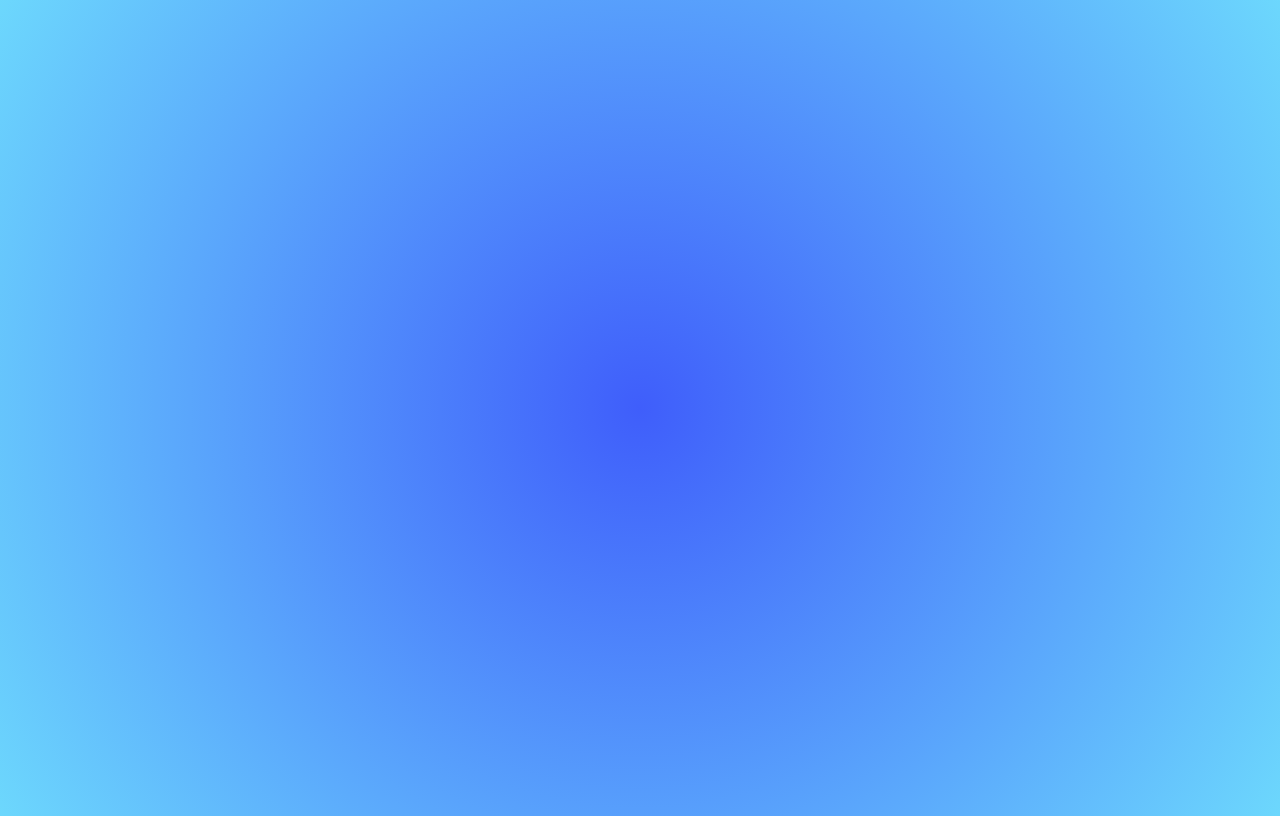
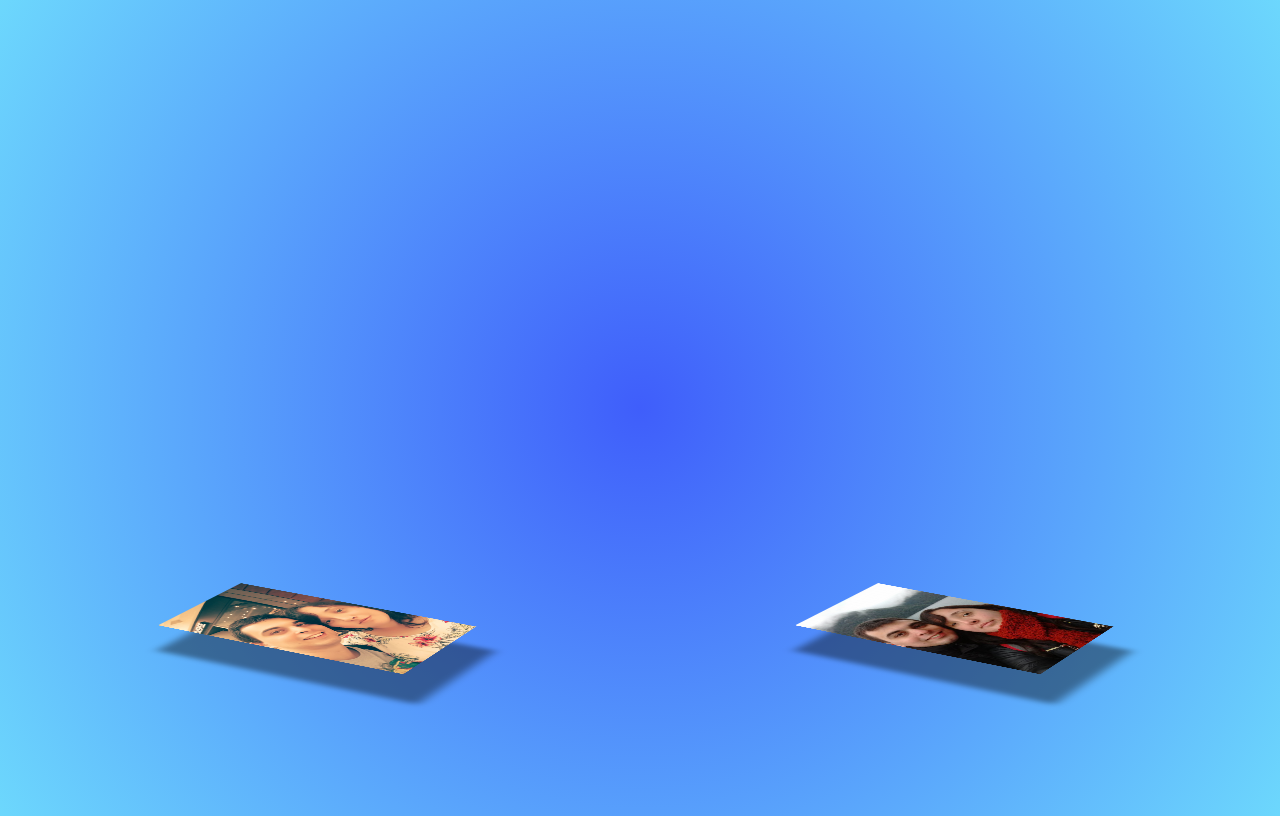
Before and after one commit to spizzirri/tatiana, a plain HTML site: page index.html in a window 1280 px wide. Drawn offline with Linux system fonts and the light colour scheme.

Commit message:
Agrega dos imagenes con efecto

```diff
--- /dev/null
+++ b/checkboxland.css
@@ -0,0 +1,21 @@
+#saludo{
+    background-color: white;
+    grid-column: 1 / span 2;
+}
+
+input[type='checkbox']{
+    height: 25px;
+    width: 25px;
+    -webkit-appearance: none;
+    -moz-appearance: none;
+    -o-appearance: none;
+    appearance: none;
+    border: 2px solid red;
+    border-radius: 4px;
+    cursor: none;
+}
+
+input[type='checkbox']:checked {
+    border: 1px solid #975d27;
+    background-color: #b85bbb;
+}
--- /dev/null
+++ b/images.css
@@ -0,0 +1,21 @@
+.container-image {
+}
+.image {
+    perspective: 3000px;
+    width: 50%;
+    position: relative;
+    left: 50%;
+    top:50%;
+    transform: translate(-50%, 10%) scale(0.7);
+    transform-style: preserve-3d;
+}
+.image img {
+    transform: rotateX(70deg) rotateZ(-60deg) translate3d(-120px, 0px, 70px);
+    box-shadow: -80px 60px 15px 5px rgba(0,0,0,0.4);
+    transition: all .4s;
+    transform-style: preserve-3d;
+}
+.image:hover img {
+    transform: rotateX(0deg) rotateZ(0deg) translate3d(0px, 0px, 0px) scale(2);
+    box-shadow: 0px 0px 0px 0px rgba(0,0,0,0.0);
+}
--- a/index.html
+++ b/index.html
@@ -3,16 +3,31 @@
 <head>
     <meta charset="UTF-8">
     <meta name="viewport" content="width=device-width, initial-scale=1.0">
+    <link rel="stylesheet" href="checkboxland.css">
+    <link rel="stylesheet" href="images.css">
     <link rel="stylesheet" href="styles.css">
     <title>Document</title>
 </head>
 <body>
+    <div class="container">
 
-    <div id="container"></div>
+        <div id="saludo"></div>
 
+        <div class="container-image">
+            <div class="image">
+                <img src="assets/images/hola3.png" class="img" alt="">
+            </div>
+        </div>
+
+        <div class="container-image">
+            <div class="image">
+                <img src="assets/images/hola5.jpg" class="img" alt="">
+            </div>
+        </div>
+    </div>
     <script type="module">
         import { Checkboxland } from 'https://unpkg.com/checkboxland?module';
-        const cbl = new Checkboxland({ dimensions: '22x7', selector: '#container' });
+        const cbl = new Checkboxland({ dimensions: '22x7', selector: '#saludo' });
 
         // Create a data representation of the heart.
         const wave = [
--- a/styles.css
+++ b/styles.css
@@ -1,29 +1,13 @@
 body{
-    display: flex;
-    justify-content: center;
-    align-items: center;
-    height: 100vh;
     background: rgb(63,94,251);
     background: radial-gradient(circle, rgba(63,94,251,1) 0%, rgba(70,205,252,0.7931372378052783) 100%);
 }
 
-#container{
-    background-color: white;
+.container{
+    display: grid;
+    grid-template: 1fr 1fr / 1fr 1fr;
+    grid-gap: 10px;
+    align-items: center;
+    justify-items: center;
+    height: 100vh;
 }
-
-input[type='checkbox']{
-    height: 25px;
-    width: 25px;
-    -webkit-appearance: none;
-    -moz-appearance: none;
-    -o-appearance: none;
-    appearance: none;
-    border: 2px solid red;
-    border-radius: 4px;
-    cursor: none;
-}
-
-input[type='checkbox']:checked {
-    border: 1px solid #975d27;
-    background-color: #b85bbb;
-}
```
Also changed, not shown: assets/images/hola3.png (added), assets/images/hola4.jpg (added), assets/images/hola5.jpg (added).
